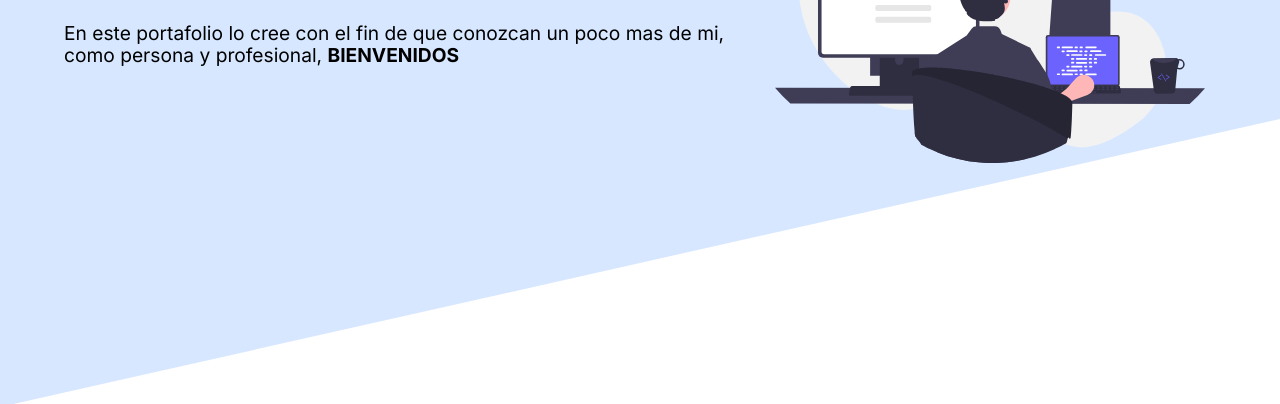
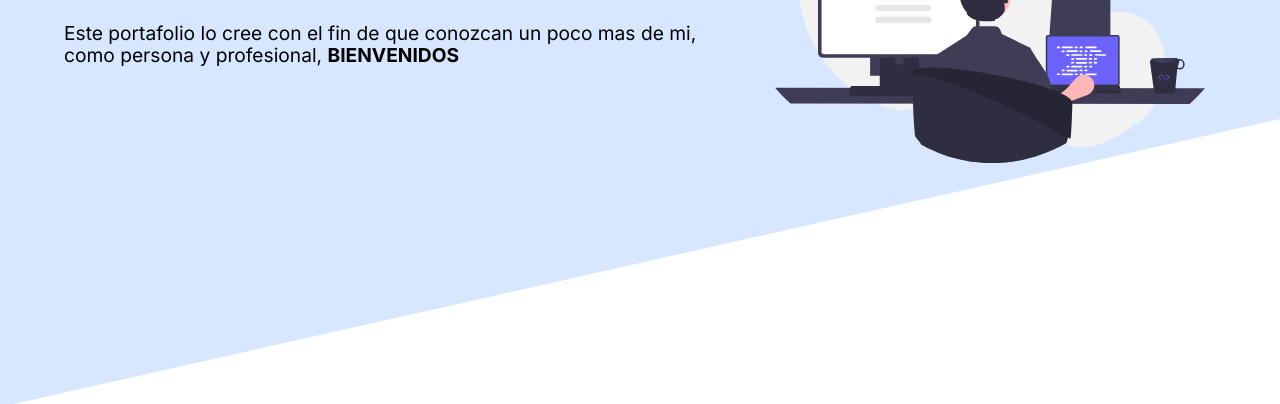
Before and after one commit to Andresfranco21/Andresfranco21.github.io, a plain HTML site: page index.html in a window 1280 px wide. Shown: the part 393-797 px from the top of the page. Drawn offline with Linux system fonts and the light colour scheme.

Commit message:
Update index.html

```diff
--- a/index.html
+++ b/index.html
@@ -15,7 +15,7 @@
         <div class="hero__container container">
             <div class="hero_text">
                 <h1 class="hero__title">PORTAFOLIO</h1>
-                <p class="hero__copy">En este portafolio lo cree con el fin de que conozcan un poco mas de mi, como persona y profesional, <b>BIENVENIDOS</b></p>
+                <p class="hero__copy">Este portafolio lo cree con el fin de que conozcan un poco mas de mi, como persona y profesional, <b>BIENVENIDOS</b></p>
             </div>
             <img src="assets/programador.svg" class="hero__img">
         </div>
```
